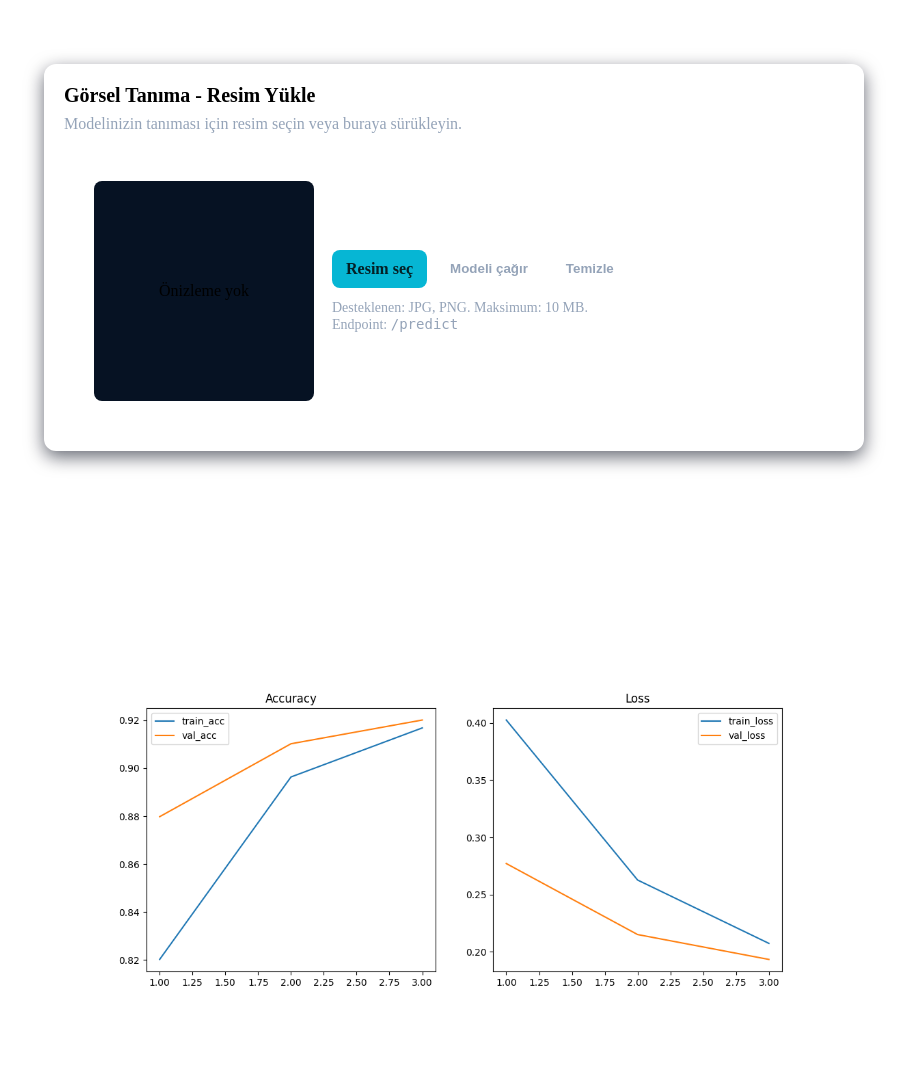
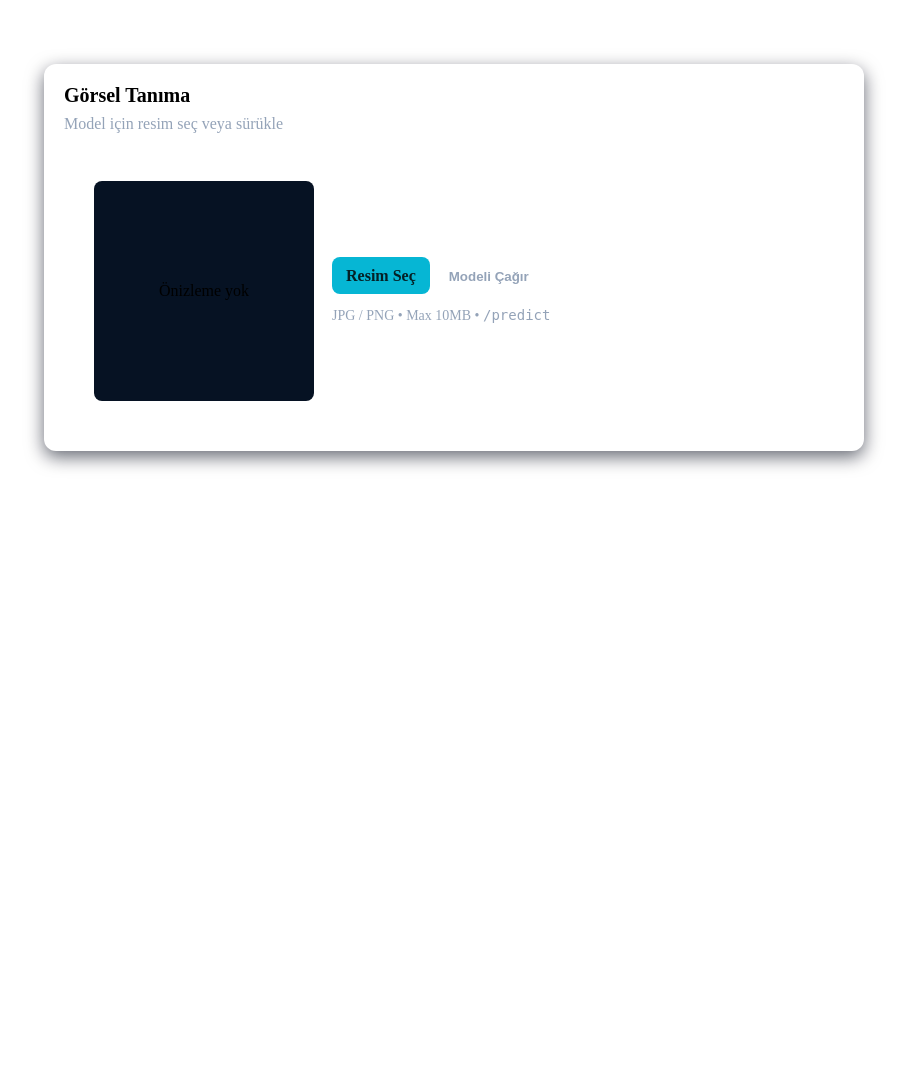
Before and after one commit to furkanharitli/NormalorFractured, a Flask app: page / in a window 1280 px wide. Shown: the whole page, without its empty margins (186-1093 px from the left). After the commit the page ends 469 px from the top, so only its background shows below. Run offline with Flask 3, Linux system fonts and the light colour scheme.

Commit message:
Refactor xray.html for improved layout and functionality
Updated the HTML structure and styles for the visual recognition page, including enhancements to the uploader and result display sections.

```diff
--- a/templates/xray.html
+++ b/templates/xray.html
@@ -3,77 +3,75 @@
 <style>
 :root{--bg:#0f1724;--card:#0b1220;--muted:#94a3b8;--accent:#06b6d4}
 
-    /* SORUN ÇIKARAN KISIM DÜZELTİLDİ */
-    /* ARTIK .container DEĞİL, SADECE BU SAYFAYA ÖZEL */
 .xr-container{max-width:820px;margin:40px auto;padding:24px}
-
 .card{background:rgba(255,255,255,0.03);border-radius:12px;padding:20px;box-shadow:0 6px 18px rgba(2,6,23,0.6)}
 h1{margin:0 0 8px;font-size:20px}
 p.lead{margin:0 0 18px;color:var(--muted)}
+
 .uploader{border:2px dashed rgba(255,255,255,0.07);padding:28px;border-radius:10px;display:flex;gap:18px;align-items:center}
-    .uploader.dragover{background:linear-gradient(90deg, rgba(6,182,212,0.04), rgba(96,165,250,0.02));border-color:rgba(6,182,212,0.35)}
 .preview{width:220px;height:220px;background:#061223;border-radius:8px;display:flex;align-items:center;justify-content:center;overflow:hidden}
 .preview img{max-width:100%;max-height:100%;object-fit:contain}
+
 .controls{flex:1}
-    .btn{display:inline-block;padding:10px 14px;border-radius:8px;border:0;background:var(--accent);color:#052025;font-weight:600;cursor:pointer}
+.btn{padding:10px 14px;border-radius:8px;border:0;background:var(--accent);color:#052025;font-weight:600;cursor:pointer}
 .btn.secondary{background:transparent;color:var(--muted);border:1px solid rgba(255,255,255,0.04)}
+
 .meta{margin-top:12px;color:var(--muted);font-size:14px}
-    .result{margin-top:16px;padding:12px;background:rgba(255,255,255,0.02);border-radius:8px;font-family:monospace;white-space:pre-wrap}
+.result{margin-top:16px;padding:12px;background:rgba(255,255,255,0.02);border-radius:8px;font-family:monospace}
 input[type=file]{display:none}
-    @media (max-width:700px){.uploader{flex-direction:column}.preview{width:180px;height:180px}}
+
+.plots{margin-top:24px;display:none}
+.plots img{max-width:100%;margin-bottom:12px;border-radius:8px;box-shadow:0 4px 12px rgba(0,0,0,0.4)}
+
+@media (max-width:700px){
+  .uploader{flex-direction:column}
+  .preview{width:180px;height:180px}
+}
 </style>
 
-<div class="xr-container">  <!-- ARTIK BUNU KULLANIYORUZ -->
+<div class="xr-container">
   <div class="card">
-        <h1>Görsel Tanıma - Resim Yükle</h1>
-        <p class="lead">Modelinizin tanıması için resim seçin veya buraya sürükleyin.</p>
+    <h1>Görsel Tanıma</h1>
+    <p class="lead">Model için resim seç veya sürükle</p>
 
-        <div id="uploader" class="uploader">
-            <div class="preview" id="preview">
-                <span id="previewText">Önizleme yok</span>
-            </div>
+    <div class="uploader">
+      <div class="preview" id="preview">Önizleme yok</div>
 
       <div class="controls">
-                <div style="display:flex;gap:8px;align-items:center">
-                    <label class="btn" for="fileInput">Resim seç</label>
-                    <button type="button" class="btn secondary" id="sendBtn">Modeli çağır</button>
-                    <button type="button" class="btn secondary" id="clearBtn">Temizle</button>
-                </div>
-
-                <div class="meta">
-                    Desteklenen: JPG, PNG. Maksimum: 10 MB.<br>
-                    Endpoint: <code>/predict</code>
-                </div>
-
-
+        <label class="btn" for="fileInput">Resim Seç</label>
+        <button class="btn secondary" id="sendBtn">Modeli Çağır</button>
+        <div class="meta">JPG / PNG • Max 10MB • <code>/predict</code></div>
       </div>
     </div>
 
-        <input id="fileInput" type="file" accept="image/*" />
-    </div>
-    <div style="height: 200px;"></div
-        >
-        <div class="result" id="result" style="display:none"></div>
+    <input id="fileInput" type="file" accept="image/*">
+    <div id="result" class="result" style="display:none"></div>
 
-<!-- 🔽 BURAYI EKLE -->
-<div id="plotBox" style="margin-top:16px; display:none">
-    <img id="plotImg" src="" style="max-width:100%; border-radius:8px;">
+    <!-- 🔽 GRAFİKLER -->
+    <div id="plots" class="plots">
+      <h3>Model Performansı</h3>
+      <img id="conImg">
+      <img id="rocImg">
+      <img id="prImg">
     </div>
   </div>
+</div>
+
 <script>
 const fileInput = document.getElementById("fileInput");
+const preview = document.getElementById("preview");
 const sendBtn = document.getElementById("sendBtn");
 const resultBox = document.getElementById("result");
-const preview = document.getElementById("preview");
-const plotBox = document.getElementById("plotBox");
-const plotImg = document.getElementById("plotImg");
-plotImg.src = "/static/plotted.png?t=" + Date.now();
-plotBox.style.display = "block";
+
+const plots = document.getElementById("plots");
+const conImg = document.getElementById("conImg");
+const rocImg = document.getElementById("rocImg");
+const prImg  = document.getElementById("prImg");
+
 // Önizleme
 fileInput.addEventListener("change", () => {
   const file = fileInput.files[0];
   if (!file) return;
-
   preview.innerHTML = "";
   const img = document.createElement("img");
   img.src = URL.createObjectURL(file);
@@ -81,40 +79,37 @@ fileInput.addEventListener("change", () => {
 });
 
 // Predict
-sendBtn.addEventListener("click", async (e) => {
-    e.preventDefault();
-
+sendBtn.addEventListener("click", async () => {
   if (!fileInput.files.length) {
     alert("Resim seç");
     return;
   }
 
   resultBox.style.display = "block";
-    resultBox.innerHTML = "🔍 Tahmin yapılıyor...";
+  resultBox.innerText = "🔍 Tahmin yapılıyor...";
 
-    const formData = new FormData();
-    formData.append("image", fileInput.files[0]);
+  const fd = new FormData();
+  fd.append("image", fileInput.files[0]);
 
   try {
-        const res = await fetch("/predict", {
-            method: "POST",
-            body: formData
-        });
-
+    const res = await fetch("/predict", { method:"POST", body: fd });
     const data = await res.json();
 
-        // 🔥 MODEL SONUCUNU OKU
-        const tahmin = data.prediction;
-        const conf = (data.confidence * 100).toFixed(1);
-
     resultBox.innerHTML = `
-            <b>Sonuç:</b> ${tahmin}<br>
-            <b>Güven:</b> %${conf}
+      <b>Sonuç:</b> ${data.prediction}<br>
+      <b>Güven:</b> %${(data.confidence*100).toFixed(1)}
     `;
 
-    } catch (err) {
-        resultBox.innerHTML = "❌ Tahmin sırasında hata oluştu";
-        console.error(err);
+    // 🔥 GRAFİKLERİ YÜKLE
+    const t = Date.now();
+    conImg.src = "/static/con.png?t=" + t;
+    rocImg.src = "/static/roc.png?t=" + t;
+    prImg.src  = "/static/pr.png?t=" + t;
+    plots.style.display = "block";
+
+  } catch (e) {
+    resultBox.innerText = "❌ Hata oluştu";
+    console.error(e);
   }
 });
 </script>
```
Lines whose indentation alone changed are shown as unchanged.
